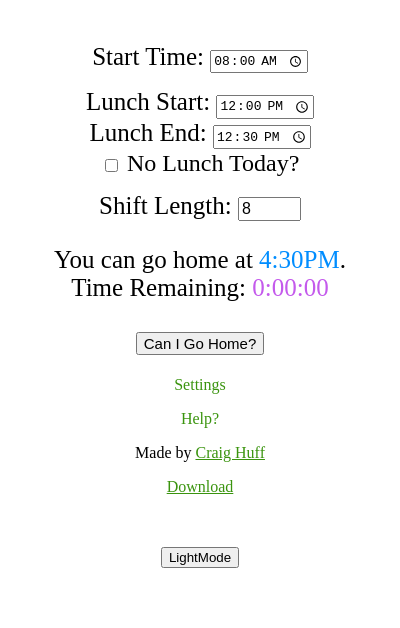
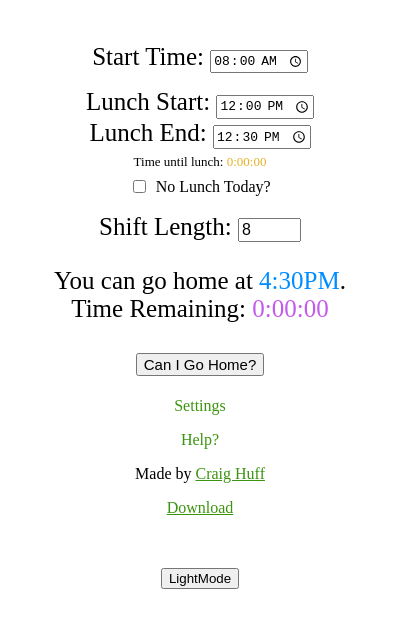
Before and after one commit to cthuff/WhenCanIGoHome, an Electron app: page index.html in a window 400 px wide. Drawn offline with Linux system fonts and the light colour scheme.

Commit message:
feat: Add a dynamic countdown display for time until lunch with conditional visibility and minor UI adjustments.

```diff
--- a/index.html
+++ b/index.html
@@ -31,12 +31,15 @@
                 <label for="lunchEnd">Lunch End: </label>
                 <input type="time" value="12:30" id="lunchEnd" required>
                 <br>
+                <div id="lunchTimerContainer" style="margin-top:5px; font-size: small;">
+                    Time until lunch: <span id="lunchTimeRemaining" style="color: #ECC55A;">0:00:00</span>
+                </div>
             </div>
             <div style="padding-bottom: 5px;">
                 <div>
                     <input style="text-align: center; vertical-align: middle;" type="checkbox" id="noLunch"
                         name="noLunch">
-                    <label style="font-size: x-large;" for="noLunch" id="lunchText">No Lunch Today?</label>
+                    <label style="font-size: medium;" for="noLunch" id="lunchText">No Lunch Today?</label>
                 </div>
                 <div style="padding-top: 15px;">
                     <label for="shiftTime">Shift Length: </label>
--- a/screenMode.css
+++ b/screenMode.css
@@ -15,3 +15,16 @@ body {
 input {
     font-size: medium;
 }
+
+#lunchTimerContainer {
+    overflow: hidden;
+    transition: all 0.3s ease-in-out;
+    opacity: 1;
+    max-height: 50px;
+}
+
+#lunchTimerContainer.hidden {
+    opacity: 0;
+    max-height: 0;
+    margin-top: 0 !important;
+}
--- a/wcigh.js
+++ b/wcigh.js
@@ -25,6 +25,7 @@ function darkMode() {
     document.getElementById("file").style.color = "#82EC5A";
     document.getElementById("settingsToggle").style.color = "#82EC5A";
     document.getElementById("help").style.color = "#82EC5A";
+    document.getElementById("lunchTimeRemaining").style.color = "#FFC521"; // Bright Neon Gold for Dark Mode
     document.body.className = "dark-mode";
     dark = true;
 }
@@ -36,6 +37,7 @@ function lightMode() {
     document.getElementById("file").style.color = "#3A940E";
     document.getElementById("settingsToggle").style.color = "#3A940E";
     document.getElementById("help").style.color = "#3A940E";
+    document.getElementById("lunchTimeRemaining").style.color = "#E5B122"; // Bright Neon Gold for Dark Mode
     document.body.className = "light-mode";
     dark = false;
 }
@@ -52,6 +54,8 @@ const shiftTime = document.getElementById("shiftTime");
 const clockOutSpan = document.getElementById("clockOut");
 const timeRemaining = document.getElementById("timeRemaining");
 const noLunch = document.getElementById("noLunch");
+const lunchTimerContainer = document.getElementById("lunchTimerContainer");
+const lunchTimeRemaining = document.getElementById("lunchTimeRemaining");
 
 // Notification state — tracks which alerts have already fired this session
 // Resets whenever logic() recalculates (i.e. inputs changed)
@@ -117,12 +121,15 @@ function logic() {
         + (shiftTime.value * 3600);
     clockOutSpan.innerText = timeString(totalSeconds);
 
+    updateLunchTimer();
+
     const now = currentTime();
     const secondsLeft = totalSeconds - now;
     if (secondsLeft > 0) {
         timeRemaining.innerText = remaining(secondsLeft);
         timer = setInterval(function () {
             const left = totalSeconds - currentTime();
+            updateLunchTimer();
             if (left <= 0) {
                 clearInterval(timer);
                 timeRemaining.innerText = "0:00:00";
@@ -134,6 +141,25 @@ function logic() {
         }, 1000);
     } else {
         timeRemaining.innerText = "0:00:00";
+    }
+}
+
+// Updates the countdown timer until the start of lunch
+function updateLunchTimer() {
+    if (noLunch.checked) {
+        lunchTimerContainer.classList.add("hidden");
+        return;
+    }
+
+    lunchTimerContainer.classList.remove("hidden");
+    const now = currentTime();
+    const lunchStartSecs = timeValue(lunchStart.value);
+    const secsUntilLunch = lunchStartSecs - now;
+
+    if (secsUntilLunch > 0) {
+        lunchTimeRemaining.innerText = remaining(secsUntilLunch);
+    } else {
+        lunchTimeRemaining.innerText = "0:00:00";
     }
 }
 
```
